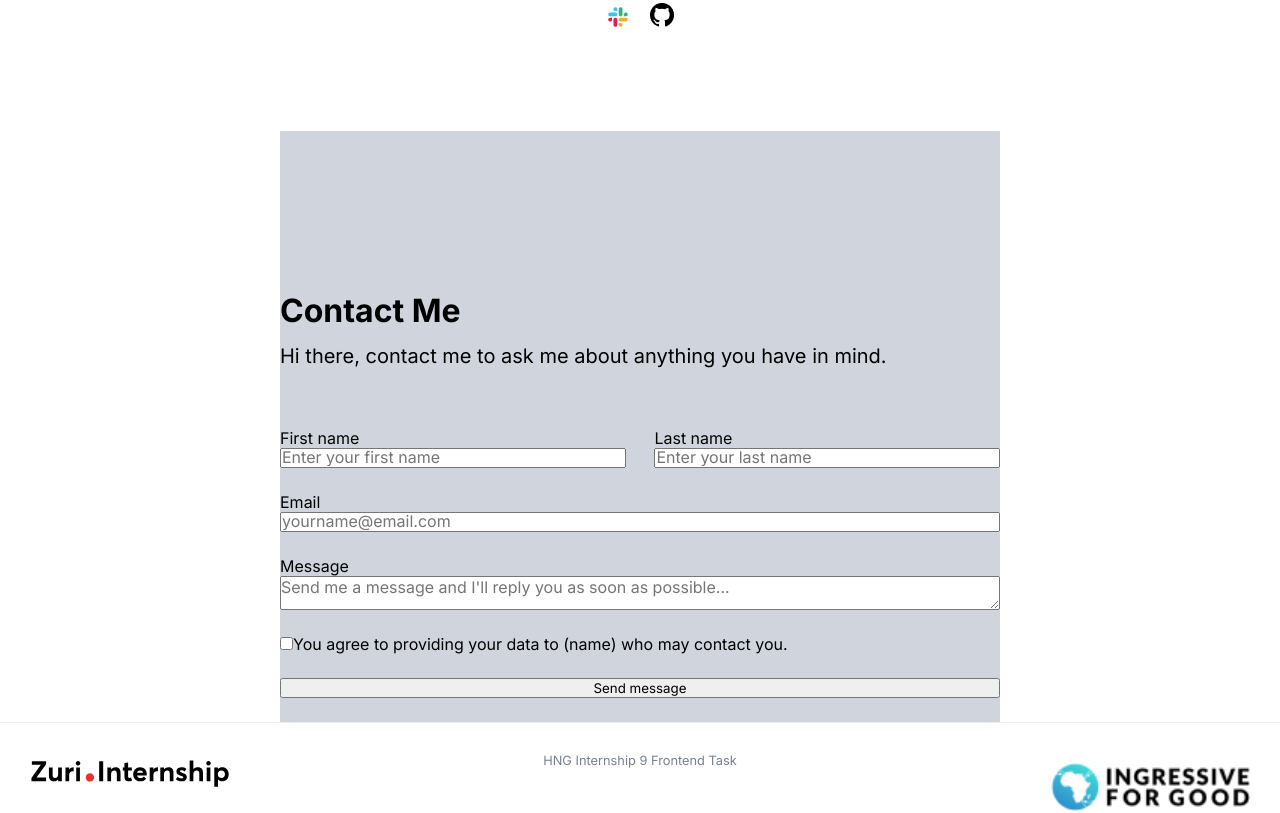
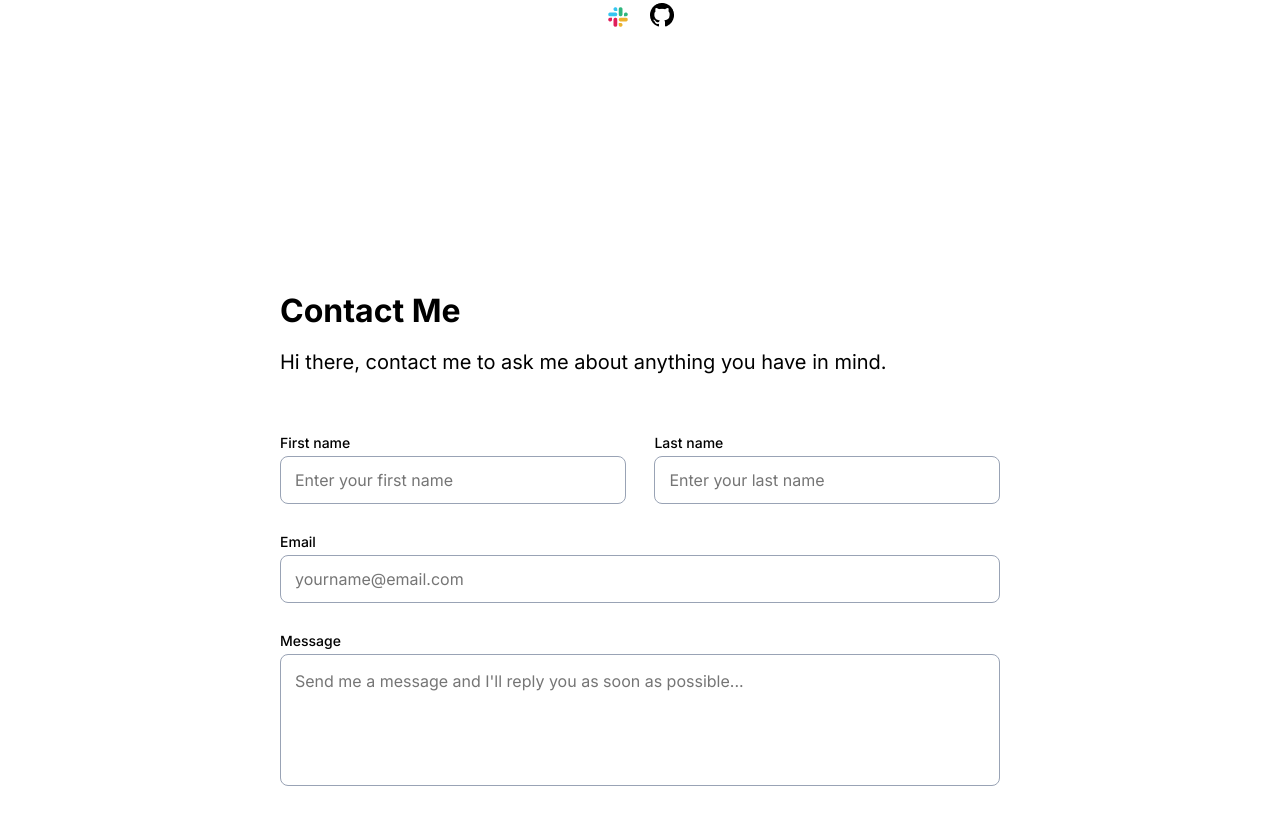
Before and after one commit to damolabolaji/HNGi9-stage01, a React (Create React App) app: page / in a window 1280 px wide. Shown: the part 760-1573 px from the top of the page. Built offline with nearby package versions, Linux system fonts and the light colour scheme.

Commit message:
style:  added more layout syling to form elements

```diff
--- a/src/Contact.js
+++ b/src/Contact.js
@@ -35,11 +35,12 @@ const Contact = () => {
 
         <div className="flex-col-full">
           <label for="message">Message</label>
-          <textarea type="text" id="message" placeholder="Send me a message and I'll reply you as soon as possible..."/>
+          <textarea type="text" id="message" name="message-body" placeholder="Send me a message and I'll reply you as soon as possible..."/>
         </div>
 
         <div>
-            <input className="chkbox" type="checkbox" id="checkbox" value="Submit"/>
+            <input type="checkbox" id="checkbox" value="Submit"/>
+            {/* <span className="chkbox">ujkijhg</span> */}
             <label for="checkbox">You agree to providing your data to (name) who may contact you.</label>
         </div>
 
--- a/src/index.css
+++ b/src/index.css
@@ -202,12 +202,12 @@
 .contactForm{
   width: 720px;
   margin: 0 auto;
-  padding-top: 160px;
-  background-color: #D0D5DD;
+  padding: 160px 0;
+  /* background-color: #D0D5DD; */
 }
 
 .contactForm h1 {
-  padding-bottom: 14px;
+  padding-bottom: 20px;
 }
 
 .contactForm p{
@@ -234,7 +234,6 @@
 }
 
 
-
 .flex-col-full {
   margin: 24px 0;
   display: flex;
@@ -245,12 +244,47 @@
   font-size: 16px;
 }
 
+#my-form label:not(:last-child) {
+  font-size: 14px;
+  font-weight: 500;
+}
+
+label:last-child {
+  padding-left: 20px;
+  color: #344054;
+}
+
+#my-form input, textarea {
+  padding: 16px 14px 14px;
+  outline: none;
+  border: 1px solid #99a3b5;
+  border-radius: 8px;
+  margin: 5px 0;
+}
+textarea {
+  height: 132px;
+  resize: none;
+  overflow: auto;
+}
+
+/* input[type = checkbox] {
+  display: none;
+}
+.chkbox {
+
+  border: 1px solid #99a3b5;
+} */
 
 
 #my-form button {
-  margin: 24px 0;
+  margin: 40px 0;
   width: 100%;
-
+  padding: 14px 14px;
+  color: white;
+  outline: none;
+  border: none;
+  border-radius: 8px;
+  background-color: #1570EF;
 }
 
 
```
